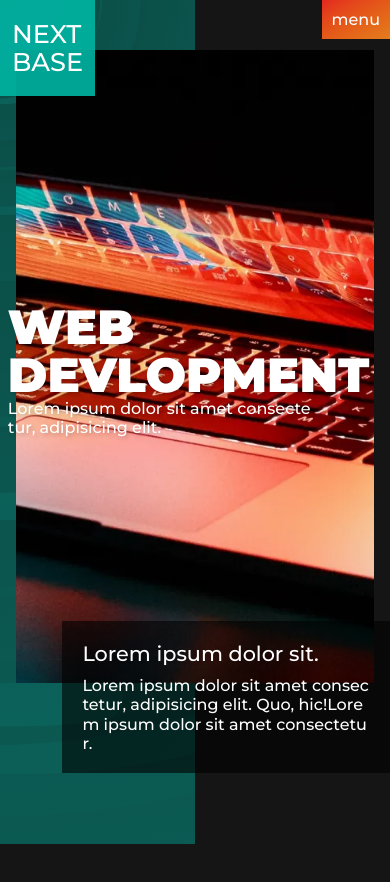
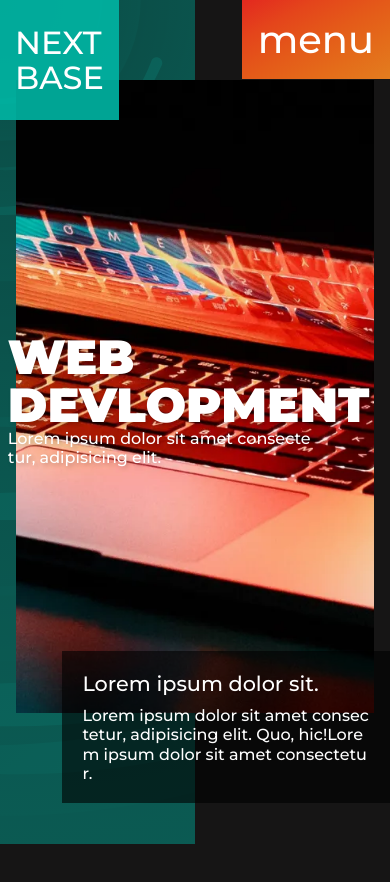
Before and after one commit to shim369/Nextjs-TypeScript-MicroCMS-Site, a Next.js app: page /components/header in a window 390 px wide. Shown: the top 882 px of the page. Built offline with nearby package versions, Linux system fonts and the light colour scheme.

Commit message:
change css

```diff
--- a/styles/scss/_common.scss
+++ b/styles/scss/_common.scss
@@ -113,8 +113,8 @@ header {
 			line-height: 1.1;
 			font-family: var(--inter-font);
 			@media (max-width: 800px) {
-				font-size: 1.6em;
-				padding: 20px 12px;
+				font-size: 2em;
+    			padding: 25px 15px;
 			}
 		}
 	}
@@ -160,7 +160,7 @@ header {
 		top: 110px;
 		justify-content: center;
 		@media (max-width: 800px) {
-			top: 50px;
+			top: 80px;
 		}
 		.hero {
 			position: relative;
@@ -265,9 +265,10 @@ header {
 	top: 0;
 	right: 0;
 	background-image: linear-gradient(to right bottom, #e3281f, #e4451b, #e45a19, #e46c1a, #e37d1f);
-	padding: 10px;
+	padding: 16px;
 	cursor: pointer;
 	.material-icons {
+		font-size: 2.4em;
 		&.menu-icon {
 			display: block;
 		}
```
Also changed, not shown: styles/css/style.css.
